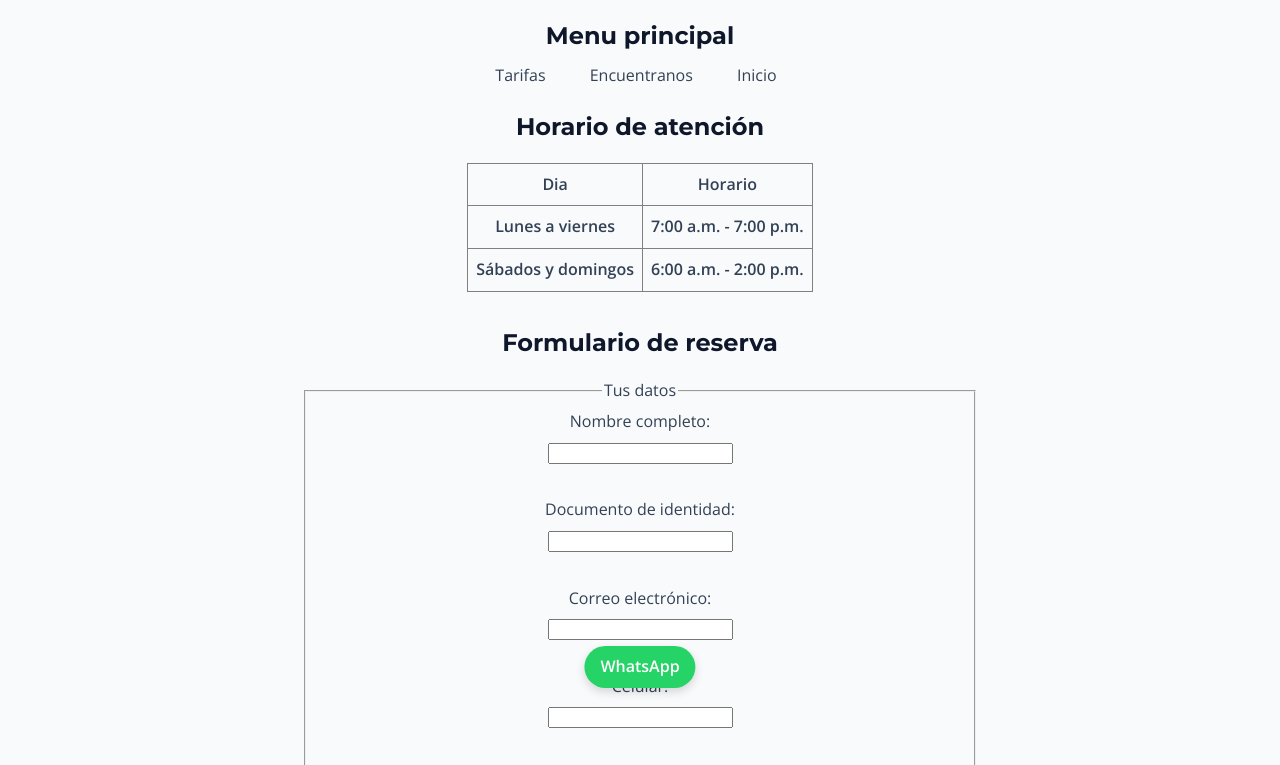
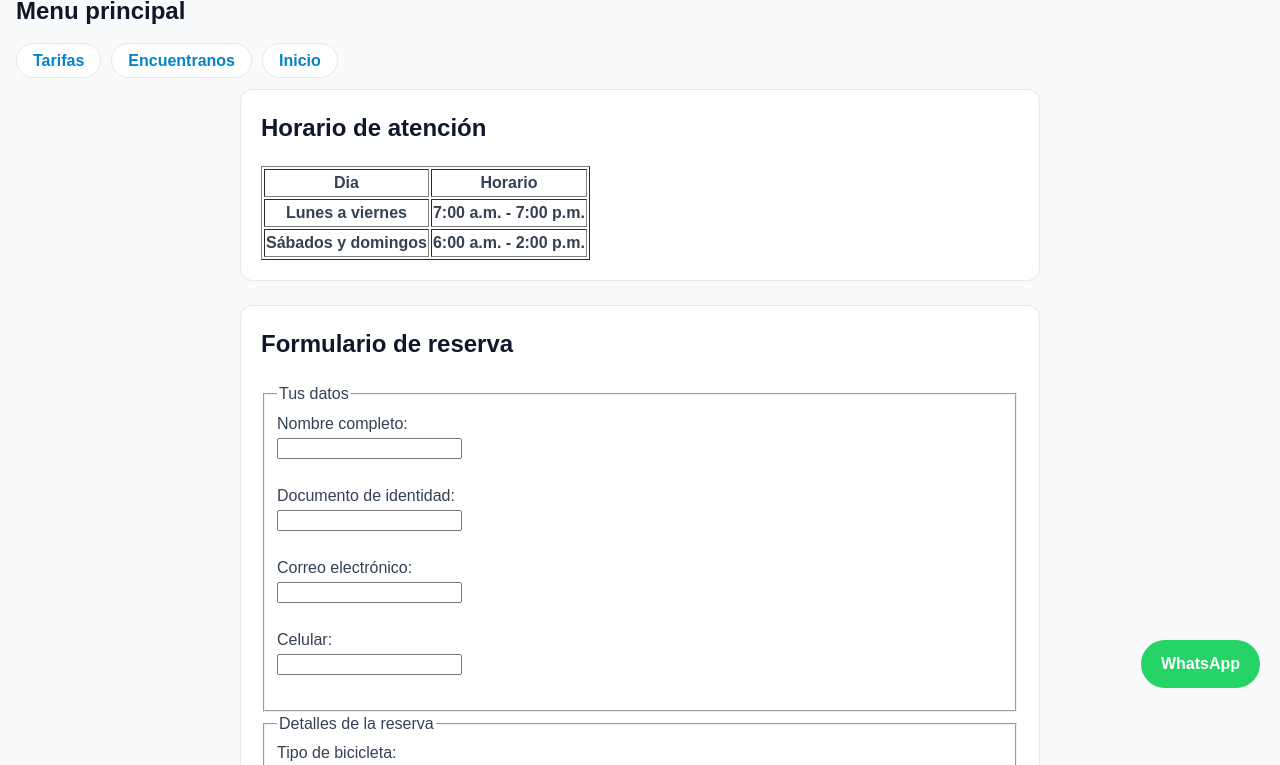
Before and after one commit to AndresFelipeOrozcoPaternina/rueda-libre, a plain HTML site: page paginas/reservas.html in a window 1280 px wide. Shown: the part 92-857 px from the top of the page. Drawn offline with nearby package versions, Linux system fonts and the light colour scheme.

Commit message:
feat: Agregar mas estilos a la pagina

```diff
--- a/css/styles.css
+++ b/css/styles.css
@@ -1,175 +1,94 @@
+
 :root {
-  --color-primario: #0284c7;
-  --color-secundario: #0f172a;
-  --color-acento: #f59e0b;
-  --color-texto: #334155;
-  --color-fondo: #f8fafc;
-
-  --fuente-titulos: 'Montserrat', -apple-system, BlinkMacSystemFont, sans-serif;
-  --fuente-cuerpo: 'Open Sans', system-ui, -apple-system, sans-serif;
-
-  --espacio-sm: 0.5rem;
-  --espacio-md: 1rem;
-  --espacio-lg: 2rem;
+  --color-principal: #0284c7;   /* Azul */
+  --color-oscuro: #0f172a;      /* Texto importante */
+  --color-texto: #334155;       /* Texto normal */
+  --color-fondo: #f8fafc;       /* Fondo de pantalla */
+  --color-blanco: #ffffff;      /* Fondo de tarjetas */
+  --color-borde: #e2e8f0;       /* Líneas finas */
+  --fuente: Arial, sans-serif;  /* Fuente estándar simple */
 }
 
-*,
-*::before,
-*::after {
+
+* {
   box-sizing: border-box;
 }
 
 body {
-  font-family: var(--fuente-cuerpo);
+  margin: 0;
+  padding: 16px;
+  font-family: var(--fuente);
+  background-color: var(--color-fondo);
   color: var(--color-texto);
-  background-color: var(--color-fondo);
-  margin: 0;
-  padding: var(--espacio-md);
-  line-height: 1.6;
-  text-align: center;
+  line-height: 1.5;
 }
 
-main {
-  max-width: 67.5rem;
-  margin: 0 auto;
-  padding: var(--espacio-md);
+header, main, section, footer{
+  max-width: 800px;
+  margin: 0 auto 24px;
 }
 
-body > header,
-body > section,
-body > footer {
-  max-width: 67.5rem;
-  margin: 0 auto var(--espacio-lg);
+h1, h2, h3 {
+  color: var(--color-oscuro);
+  margin-top: 0;
+}
+
+a {
+  color: var(--color-principal);
+  text-decoration: none;
 }
 
 img {
-  display: block;
   max-width: 100%;
   height: auto;
-  margin: var(--espacio-md) auto;
+  border-radius: 8px;
 }
 
-ul,
-ol {
-  list-style-position: inside;
-  padding: 0;
-}
-
-table {
-  margin: var(--espacio-md) auto;
-  border-collapse: collapse;
-}
-
-th,
-td {
-  padding: var(--espacio-sm);
-}
-
-form,
-fieldset {
-  margin: var(--espacio-md) auto;
-}
-
-fieldset {
-  max-width: 42rem;
-  text-align: center;
-}
-
-label {
-  display: inline-block;
-}
-
-input,
-select,
-textarea {
-  margin: var(--espacio-sm) auto;
-}
-
-textarea {
-  max-width: 100%;
-}
-
-.portada {
-  width: 100%;
-  min-height: 50vh;
-  object-fit: cover;
-}
-
-h1, h2, h3, h4, h5, h6 {
-  font-family: var(--fuente-titulos);
-  color: var(--color-secundario);
-  margin-bottom: var(--espacio-sm);
-}
-
-a {
-  color: var(--color-primario);
-}
-
-a:hover {
-  color: var(--color-acento);
-}
 
 #menu {
   list-style: none;
   padding: 0;
-  margin: 0;
-  text-align: center;
-}
-
-#menu li {
-  display: inline-block;
-  margin-right: var(--espacio-sm);
+  display: flex;
+  gap: 10px;
+  flex-wrap: wrap;
 }
 
 #menu a {
-  color: var(--color-texto);
-  text-decoration: none;
-  padding: var(--espacio-sm) var(--espacio-md);
-  border-radius: 4px;
+  padding: 8px 16px;
+  background: var(--color-blanco);
+  border: 1px solid var(--color-borde);
+  border-radius: 20px;
+  font-weight: bold;
 }
 
-#menu a.activo {
-  color: var(--color-primario);
-  font-weight: 600;
-  border-bottom: 2px solid var(--color-primario);
+#menu a:hover {
+  background: var(--color-principal);
+  color: var(--color-blanco);
 }
 
-#menu a:hover,
-#menu a:focus {
-  color: var(--color-acento);
-  outline: 2px solid var(--color-acento);
-  outline-offset: 2px;
+
+section {
+  background: var(--color-blanco);
+  padding: 20px;
+  border: 1px solid var(--color-borde);
+  border-radius: 12px;
 }
 
-.tarjeta {
-  background-color: #ffffff;
-  border: 1px solid #e5e7eb;
-  border-radius: 8px;
-  padding: var(--espacio-md);
-  margin-bottom: var(--espacio-lg);
-  box-shadow: 0 4px 6px rgba(0, 0, 0, 0.1);
-  transition: transform 0.2s ease-in-out;
+
+footer {
+  text-align: center;
+  border-top: 1px solid var(--color-borde);
+  padding-top: 20px;
 }
+
 
 .btn-whatsapp {
   position: fixed;
   bottom: 20px;
-  left: 50%;
-  transform: translateX(-50%);
-  background-color: #25d366;
-  color: #ffffff;
-  font-weight: 600;
-  padding: 0.5rem 1rem;
-  border-radius: 50px;
-  text-decoration: none;
-  box-shadow: 0 4px 10px rgba(0, 0, 0, 0.15);
-  z-index: 1000;
+  right: 20px;
+  background: #25d366;
+  color: white;
+  padding: 12px 20px;
+  border-radius: 25px;
+  font-weight: bold;
 }
-
-.btn-whatsapp:hover,
-.btn-whatsapp:focus {
-  background-color: #128c7e;
-  color: #ffffff;
-  outline: 2px solid var(--color-secundario);
-  outline-offset: 2px;
-}
```
Also changed, not shown: bitacora.txt (+7 -0 lines), index.html (+2 -1 lines), paginas/tarifas.html (+5 -1 lines).
